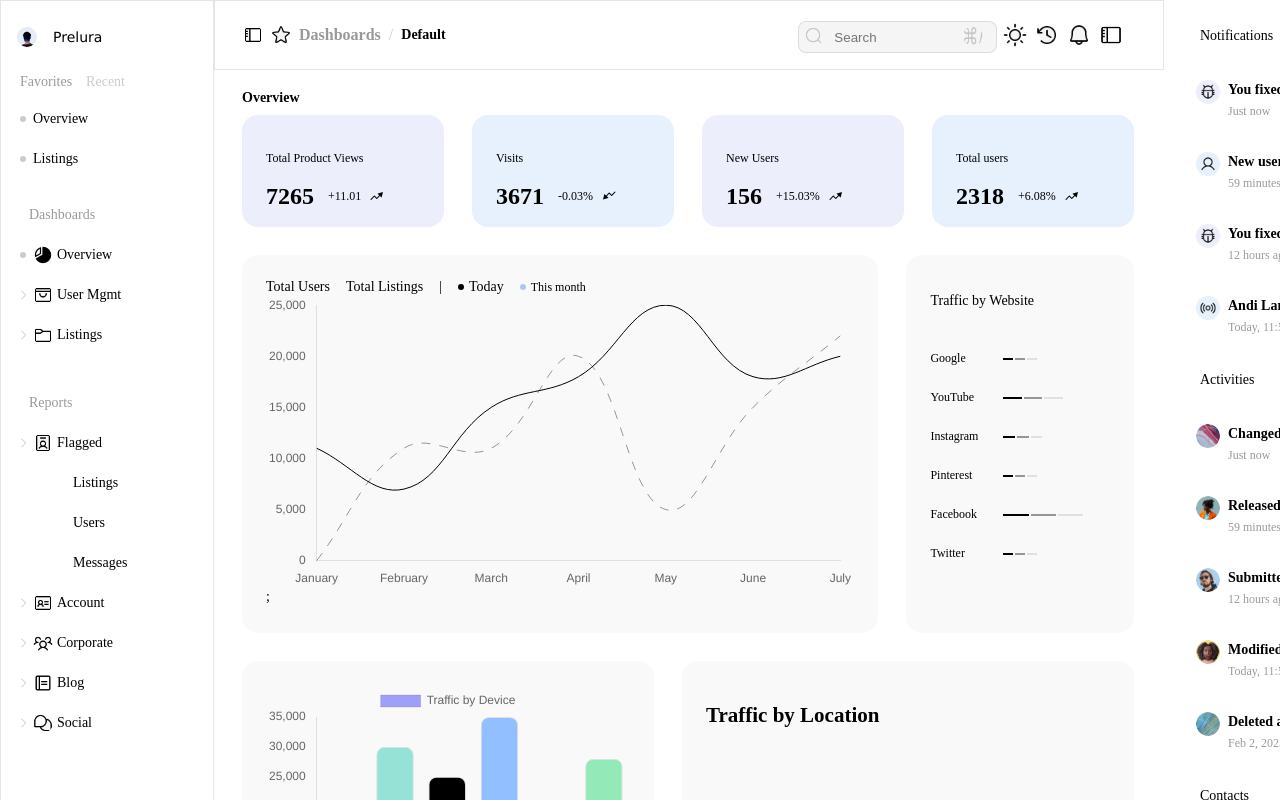
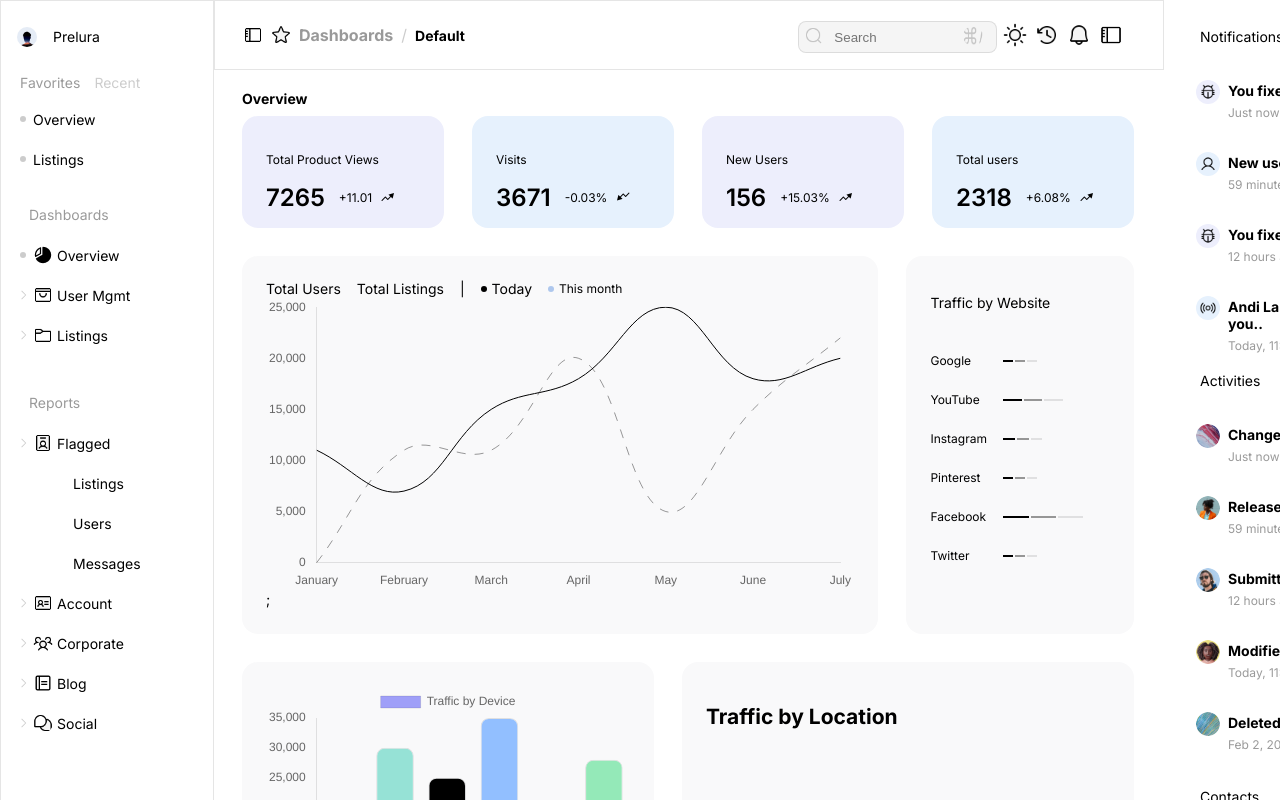
Before and after one commit to dijayst/prelura, a React (Create React App) app: page / in a window 1280 px wide. Shown: the top 800 px of the page. Built offline with nearby package versions, Linux system fonts and the light colour scheme.

Commit message:
inprogress

```diff
--- a/public/index.html
+++ b/public/index.html
@@ -2,7 +2,7 @@
 <html lang="en">
   <head>
     <meta charset="utf-8" />
-    <link rel="icon" href="%PUBLIC_URL%/favicon.ico" />
+    <link rel="icon" href="%PUBLIC_URL%/Group 15 1.ico" />
     <meta name="viewport" content="width=device-width, initial-scale=1" />
     <meta name="theme-color" content="#000000" />
     <meta
@@ -24,7 +24,10 @@
       work correctly both with client-side routing and a non-root public URL.
       Learn how to configure a non-root public URL by running `npm run build`.
     -->
-    <title>React App</title>
+    <link rel="preconnect" href="https://fonts.googleapis.com">
+    <link rel="preconnect" href="https://fonts.gstatic.com" crossorigin>
+    <link href="https://fonts.googleapis.com/css2?family=Inter:ital,opsz,wght@0,14..32,100..900;1,14..32,100..900&display=swap" rel="stylesheet">
+    <title>Prelura</title>
   </head>
   <body>
     <noscript>You need to enable JavaScript to run this app.</noscript>
--- a/src/App.css
+++ b/src/App.css
@@ -1,12 +1,10 @@
 .App {
-  width: 100vw;
-  height: 100%;
-  background-color: #FFFFFF;
+  background-color: #ffffff;
   display: flex;
+  flex-direction: row;
 }
 body{
   margin: 0;
   padding: 0;
-  width: 100%;
-  min-height: 100%;
+  font-family: "Inter", serif;
 }
--- a/src/App.js
+++ b/src/App.js
@@ -1,4 +1,4 @@
-
+import React from 'react';
 import './App.css';
 import Content from './navbar/Content ';
 import Sidebar from './navbar/Sidebar';
--- a/src/navbar/Sidebar.css
+++ b/src/navbar/Sidebar.css
@@ -1,7 +1,7 @@
 
 .sidebar{
     height: 1024px;
-    width: 212px;
+    max-width: 212px;
     background-color: #FFFFFF;
     border: 1px solid #0000001A;
 
@@ -130,14 +130,16 @@ span:hover{
     margin: 10px 93px 10px 8px;
     color: #000000;
 font-size: 14px;
-font-weight: 400;
 line-height: 20px;
 text-decoration-skip-ink: none;
-font-family:'Lucida Sans', 'Lucida Sans Regular', 'Lucida Grande', 'Lucida Sans Unicode', Geneva, Verdana, sans-serif;
 transition: transform 0.3s ease-in-out;
+font-family: "Inter", serif;
+font-weight: 400;
+
   }
   .headerimg h1:hover{
     transform: translateX(10px);
+
 
   }
 
@@ -145,7 +147,6 @@ transition: transform 0.3s ease-in-out;
     margin: 10px 4px 4px 12px;
     width: 180px;
     height: 28px;
-    font-family: var(--FontFamily);
     font-size: 14px;
     font-weight: 400;
     line-height: 20px;
--- a/src/navbar/Sidebar.js
+++ b/src/navbar/Sidebar.js
@@ -1,7 +1,9 @@
+import React from 'react';
 import { GoDotFill } from "react-icons/go";
 import { LiaAngleRightSolid } from "react-icons/lia";
 //import { FaAngleRight } from "react-icons/fa";
 import './Sidebar.css';
+//import './Stylecorrectio.css';
 const Sidebar = () => {
   return (
     <div className="sidebar">
--- /dev/null
+++ b/src/navbar/Stylecorrectio.css
@@ -0,0 +1,467 @@
+
+.sidebar{
+    height: 1024px;
+    max-width: 212px;
+    background-color: #0dca1d;
+    border: 1px solid #0000001A;
+
+
+}
+
+
+
+
+.container .headerimg{
+    display: flex;
+    flex-direction: row;
+    align-items: center;
+    margin-bottom: 12px;
+    gap: 8px;
+
+  }
+  .container .headerimg img{
+    width: 24px;
+    height: 24px;
+    border-radius: 8px;
+  }
+
+  .container .headerimg h1{
+    margin: 10px 93px 10px 8px;
+    color: #000000;
+font-size: 14px;
+transition: transform 0.3s ease-in-out;
+font-family: "Inter", serif;
+font-weight: 400;
+
+  }
+
+  .headerimg h1:hover{
+    transform: translateX(10px);
+
+  }
+
+  .headerimg{
+    display: flex;
+    gap: 8px;
+    align-items: center;
+      }
+
+  .container{
+
+    margin:  16px 16px 8px 16px;
+  }
+
+
+ .container .subheader{
+    margin: 10px 4px 4px 12px;
+    font-size: 14px;
+    font-weight: 400;
+    line-height: 20px;
+    color:#00000066;
+    font-family: "Inter", serif;
+ }
+
+ .container img{
+    width: 20px;
+    height: 20px;
+ }
+
+
+
+ .container2 {
+    position:relative;
+    padding:0;
+    margin:0;
+   height:28px;
+    width: 160px;
+}
+
+
+.Overviewcontainer{
+
+  display: flex;
+  width: 892px;
+  height: 112px;
+  gap: 28px;
+  }
+
+  .hover-effect {
+    transition: transform 0.3s ease-in-out;
+    font-size: 12px;
+    font-weight: 400;
+  }
+
+  .hover-effect:hover {
+    transform: translateX(10px);
+
+  }
+
+
+.Overview{
+    width: 202px;
+    border-radius: 16px;
+    display: flex;
+    flex-direction: column;
+    padding: 24px ;
+
+  }
+  .Overview p{
+    cursor: pointer;
+    transition: transform 0.3s ease-in-out, color 0.3s ease-in-out;
+  }
+  /*
+  .Overview p:hover{
+    transform: translateY(-15px);
+    /*
+     transform: translateY(-15px);
+     Slight upward movement */
+
+  .Overviewcontent{
+    display: flex;
+    gap: 14px;
+    align-items: center;
+    height: 36px;
+  }
+
+  .Numberofproduct{
+    display: flex;
+    font-size: 24px;
+    font-weight:600;
+  font-family: "Inter", serif;
+  }
+
+  .overviewpercent{
+    display: flex;
+    gap: 8px;
+    align-items: center;
+  }
+  .hovered {
+    color: #00bfae; /* Change color when hovered */
+    transform: translateX(10px);  /* Slide in effect from top */
+  }
+  .overviewpercent img {
+    width: 16px;
+    height: 16px;
+  }
+
+
+
+
+.containerpie{
+    width: 384px;
+     height: 196px;
+     background-color: antiquewhite;
+       padding: 38px 0px 38px 20px;
+        margin: 16px 0px 0px 0px;
+  }
+
+
+.chart{
+    width:432px;
+    height:280px;
+    background-color:#8ca307;
+    border-radius:16px;
+    padding:24px;
+    font-size: 14px;
+    font-weight:Semi Bold;
+  }
+
+
+.chart h2 {
+    transition: transform 0.3s ease;
+  }
+
+  .chart h2:hover {
+    transform: translateX(10px); /* Moves the text 10px to the right */
+  }
+
+
+.traffic{
+    padding: 24px;
+    display:flex;
+    gap:16px;
+    flex-direction:column;
+    background-color: #f9fafa;
+    border-radius: 16px;
+
+    font-size: 14px;
+    font-weight:400;
+  }
+
+
+
+.ptraffic{
+    transition: transform 0.3s ease;
+
+  }
+   .ptraffic:hover{
+    transform: translateX(10px);
+  }
+  .trafficcontent{
+    transition: transform 0.3s ease;
+    font-size: 12px;
+    font-weight:400;
+  }
+
+.trafficcontent:hover{
+    transform: translateX(10px);
+  }
+
+
+
+  .contentimg{
+    display: flex;
+    gap: 8px;
+
+  }
+  .contentimg img{
+    width: 20px;
+    height: 20px;
+  }
+
+
+  .contentdash{
+    display: flex;
+    gap: 8px;
+
+    align-items: center;
+background-color: indianred;
+  }
+
+
+
+  .contentdash h1{
+    color:#00000066;
+    transition: transform 0.3s ease;
+  }
+
+  .contentdash h1:hover{
+
+    transform: translateX(10px);
+  }
+  .contentdash h2{
+    color: #000000;
+    transition: transform 0.3s ease;
+  }
+
+  .contentdash h2:hover{
+
+    transform: translateX(10px);
+  }
+
+  .contentdash p{
+    color: #00000033;
+  }
+  .content {
+
+    margin: 20px 8px 2px 28px;
+  }
+
+  .content h1{
+    font-size: 10;
+    font-weight: 600;
+  font-family: "Inter", serif;
+      }
+
+
+
+  .maincontent{
+    display: flex;
+    margin: 20px 8px 2px 28px;
+    gap: 8px;
+align-items: center;
+  }
+
+  /*yjh*/
+  .divcontent{
+width: 948px;
+height: 68px;
+border: 1px solid #0000001A;
+display: flex;
+gap: 308px;
+  }
+  .inputdiv{
+    display: flex;
+    gap: 20px;
+height: 28px;
+width: 316px;
+    margin: 20px 28px 20px 0px;
+
+  }
+
+
+  .headernotificationtext p {
+    margin: 0;
+    padding: 2px 0;
+}
+   /*yjh*/
+
+
+.notification{
+    font-size: 14px;
+    font-weight:400;
+  font-family: "Inter", serif;
+    margin: 4px 16px 18px 16px;
+  }
+
+    .notificationcontent {
+      display: flex;
+      flex-direction: column;
+      gap: 4px;
+
+
+    }
+
+    .headernotification {
+      display: flex;
+      align-items: center;
+      padding: 8px;
+      border-radius: 6px;
+      transition: transform 0.3s ease-in-out;
+
+    }
+    .headernotification:hover .headernotificationtext{
+      transform: scale(1.2);
+
+    }
+
+    .headernotification img {
+      margin: 8px 0px 20px 8px;
+      width: 24px;
+      height: 24px;
+
+    }
+
+    .headernotificationtext {
+      display: flex;
+      flex-direction: column;
+      margin: 8px ;
+      gap: 2px;
+      transition: transform 0.3s ease;
+      transform-origin: left;
+
+    }
+    .headernotificationtext p:first-child {
+      color: #000000;
+      font-size: 14px;
+      font-weight: bold;
+  font-family: "Inter", serif;
+    }
+
+    .headernotificationtext p:last-child {
+      color: #00000066;
+      font-size: 12px;
+
+  font-family: "Inter", serif;
+    }
+    .headernotification:hover .headernotificationtext p:last-child{
+      color: #000000;
+    }
+
+
+
+    .subheadergroup{
+          display: flex;
+          gap: 8px;
+          margin-bottom: 4px;
+
+      }
+
+      .subheadergroup1,
+      .subheadergroup2 {
+        font-weight: 400;
+  font-family: "Inter", serif;
+        font-size: 14px; /* Adjust font size if needed */
+        padding: 5px 3px; /* Ensure padding doesn't change size on hover */
+
+
+
+
+      }
+      .subheadergroup1:hover,
+      .subheadergroup2:hover{
+          background-color: #0000000A;
+          border-radius: 8px;
+          padding: 5px ;
+
+
+      }
+
+
+
+
+span{
+    color: #000000;
+    font-size: 14px;
+    font-weight: 400;
+  font-family: "Inter", serif;
+}
+
+.subheadergroup span{
+  font-family: "Inter", serif;
+    font-size:14px;
+    font-weight: 400;
+    cursor: pointer;
+  transition: background-color 0.3s ease-in-out;
+}
+span:hover{
+
+    transition: background-color 0.3s ease-in-out;
+    transform: translateX(5px);
+}
+
+
+.sidemenu{
+    font-size: 14px;
+    font-weight:400;
+    display: flex;
+    gap: 4px;
+  align-items: center;
+  cursor: pointer;
+  transition: background-color 0.3s ease-in-out;
+  margin-top: 4px;
+  font-family: "Inter", serif;
+}
+
+.sidemenu:hover{
+    cursor: pointer;
+    transition: background-color 0.3s ease-in-out;
+    transform: translateX(5px);
+}
+.menu{
+    display: flex;
+    gap: 4px;
+  align-items: center;
+  cursor: pointer;
+  transition: background-color 0.3s ease-in-out;
+  margin-top: 4px;
+  font-size: 14px;
+  font-weight:400;
+  font-family: "Inter", serif;
+}
+.menu:hover {
+    width: 180px;
+    background-color: #0000000A;
+    border-radius: 8px;
+    height: 36px;
+  }
+
+.submenu{
+
+    display: flex;
+    gap: 4px;
+  align-items: center;
+  cursor: pointer;
+  transition: background-color 0.3s ease-in-out;
+  margin-top: 4px;
+
+}
+.submenu:hover {
+    width: 180px;
+    background-color: #0000000A;
+    border-radius: 8px;
+    height: 36px;
+  }
+  .submenu span{
+    padding:  8px 56px 8px 56px;
+  }
```
Also changed, not shown: src/navbar/Content .js (+19 -0 lines), 1 other file (tests, documents, lock files or other folders).
